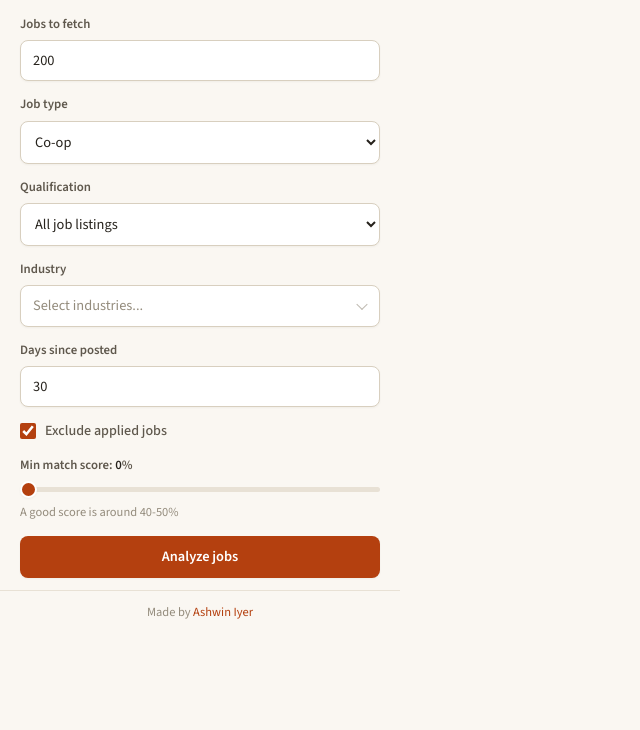
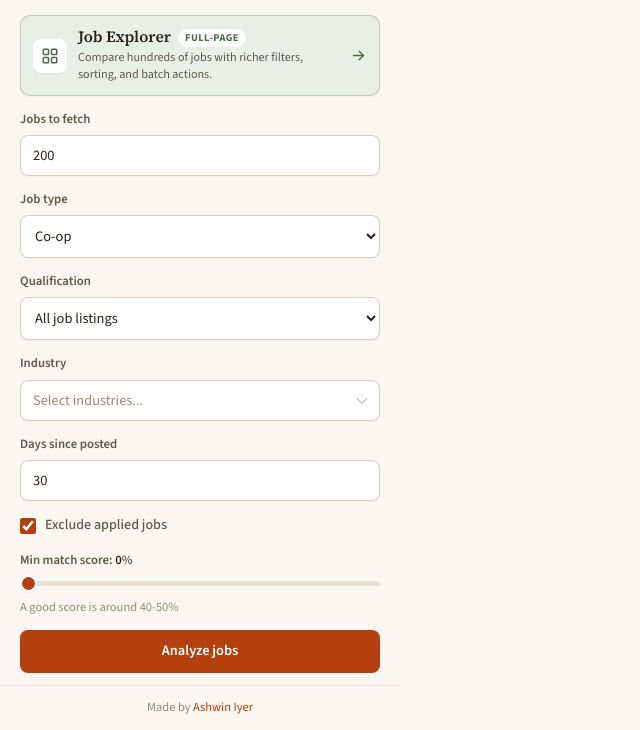
Before and after one commit to Ashwin-Iyer1/NUWorks-Co-op-grader, a website built with Parcel: page src/index.html in a window 1280 px wide. Shown: the part 70-800 px from the top of the page, without its empty margins (0-640 px from the left). Built offline with nearby package versions, Linux system fonts and the light colour scheme; some packages are replaced by stand-ins of ours; no server answers.

Commit message:
Promote Job Explorer in popup

```diff
--- a/src/index.html
+++ b/src/index.html
@@ -124,6 +124,56 @@
             <p class="subtitle">Configure and fetch jobs</p>
           </div>
         </div>
+
+        <button
+          id="open-job-explorer-btn"
+          class="explorer-card"
+          type="button"
+          aria-label="Open Job Explorer, the full-page workspace for finding and comparing jobs"
+        >
+          <span class="explorer-card-icon" aria-hidden="true">
+            <svg
+              width="18"
+              height="18"
+              viewBox="0 0 24 24"
+              fill="none"
+              stroke="currentColor"
+              stroke-width="2"
+              stroke-linecap="round"
+              stroke-linejoin="round"
+            >
+              <rect x="3" y="3" width="7" height="7" rx="1"></rect>
+              <rect x="14" y="3" width="7" height="7" rx="1"></rect>
+              <rect x="3" y="14" width="7" height="7" rx="1"></rect>
+              <rect x="14" y="14" width="7" height="7" rx="1"></rect>
+            </svg>
+          </span>
+          <span class="explorer-card-copy">
+            <span class="explorer-card-heading">
+              <span>Job Explorer</span>
+              <span class="explorer-card-badge">Full-page</span>
+            </span>
+            <span class="explorer-card-description"
+              >Compare hundreds of jobs with richer filters, sorting, and batch
+              actions.</span
+            >
+          </span>
+          <svg
+            class="explorer-card-arrow"
+            width="17"
+            height="17"
+            viewBox="0 0 24 24"
+            fill="none"
+            stroke="currentColor"
+            stroke-width="2"
+            stroke-linecap="round"
+            stroke-linejoin="round"
+            aria-hidden="true"
+          >
+            <path d="M5 12h14"></path>
+            <path d="m13 6 6 6-6 6"></path>
+          </svg>
+        </button>
 
         <p id="cookie-check"></p>
         <p id="auth-check"></p>
--- a/src/popup.js
+++ b/src/popup.js
@@ -123,6 +123,17 @@ document.addEventListener("DOMContentLoaded", () => {
   }
 
   // --- Event Listeners ---
+
+  // The popup is useful for a quick fetch, but Job Explorer is the primary
+  // full-page workspace. Keep its launcher at the top of the main view so the
+  // richer filtering, sorting and batch tools are discoverable without first
+  // finding the injected button inside NUWorks.
+  const openJobExplorerBtn = document.getElementById("open-job-explorer-btn");
+  if (openJobExplorerBtn) {
+    openJobExplorerBtn.addEventListener("click", () => {
+      chrome.tabs.create({ url: chrome.runtime.getURL("custom.html") });
+    });
+  }
 
   // PDF Upload Listener
   if (resumeFile) {
--- a/src/styles.css
+++ b/src/styles.css
@@ -278,6 +278,102 @@ p.subtitle {
 
 .brand-chip svg {
   display: block;
+}
+
+/* ─── Job Explorer launcher ─── */
+
+.explorer-card {
+  width: 100%;
+  display: flex;
+  align-items: center;
+  gap: 11px;
+  padding: 12px;
+  border: 1px solid var(--score-high-border);
+  border-radius: var(--radius);
+  background: var(--moss-tint);
+  color: var(--text);
+  text-align: left;
+  cursor: pointer;
+  box-shadow: var(--shadow-sm);
+  transition: border-color var(--transition), box-shadow var(--transition),
+    transform var(--transition), background-color var(--transition);
+}
+
+.explorer-card:hover {
+  border-color: var(--moss);
+  background: var(--bg-card);
+  box-shadow: var(--shadow-md);
+  transform: translateY(-1px);
+}
+
+.explorer-card:active {
+  transform: scale(0.99);
+}
+
+.explorer-card:focus-visible {
+  outline: none;
+  border-color: var(--moss);
+  box-shadow: 0 0 0 3px var(--green-muted);
+}
+
+.explorer-card-icon {
+  flex: none;
+  width: 34px;
+  height: 34px;
+  display: inline-flex;
+  align-items: center;
+  justify-content: center;
+  border-radius: var(--radius-sm);
+  background: var(--bg-card);
+  color: var(--moss);
+  box-shadow: var(--shadow-sm);
+}
+
+.explorer-card-copy {
+  flex: 1;
+  min-width: 0;
+  display: flex;
+  flex-direction: column;
+  gap: 3px;
+}
+
+.explorer-card-heading {
+  display: flex;
+  align-items: center;
+  gap: 7px;
+  font-family: var(--font-serif);
+  font-size: 0.98rem;
+  font-weight: 600;
+  line-height: 1.2;
+}
+
+.explorer-card-badge {
+  padding: 2px 7px;
+  border-radius: var(--radius-pill);
+  background: var(--bg-card);
+  color: var(--moss);
+  font-family: var(--font-sans);
+  font-size: 0.65rem;
+  font-weight: 700;
+  line-height: 1.35;
+  letter-spacing: 0.04em;
+  text-transform: uppercase;
+}
+
+.explorer-card-description {
+  color: var(--text-secondary);
+  font-size: 0.76rem;
+  line-height: 1.35;
+}
+
+.explorer-card-arrow {
+  flex: none;
+  color: var(--moss);
+  transition: transform var(--transition);
+}
+
+.explorer-card:hover .explorer-card-arrow {
+  transform: translateX(2px);
 }
 
 /* ─── Utility icon buttons (settings / remove inactive) ─── */
```
Also changed, not shown: public/manifest.json.
